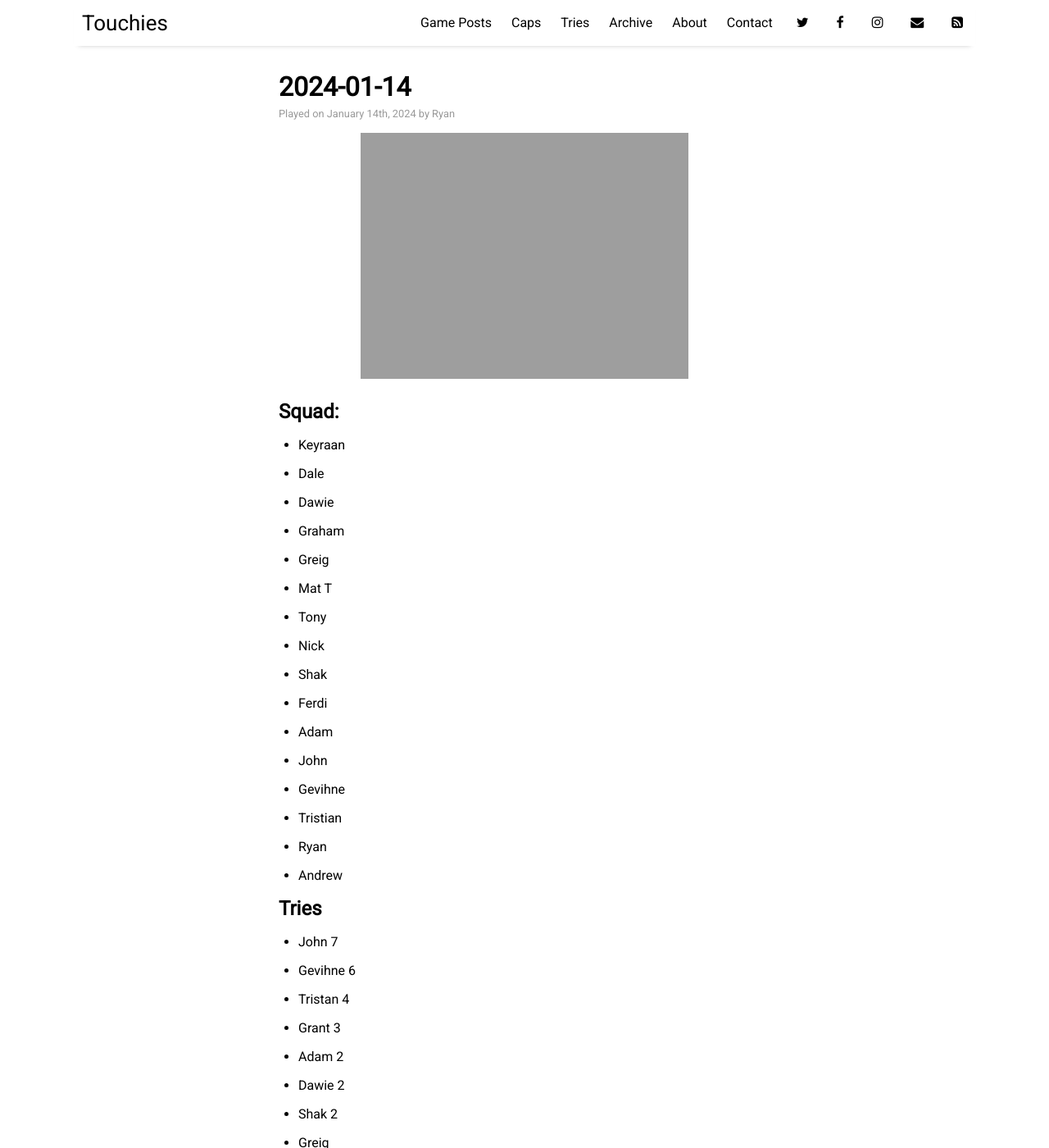
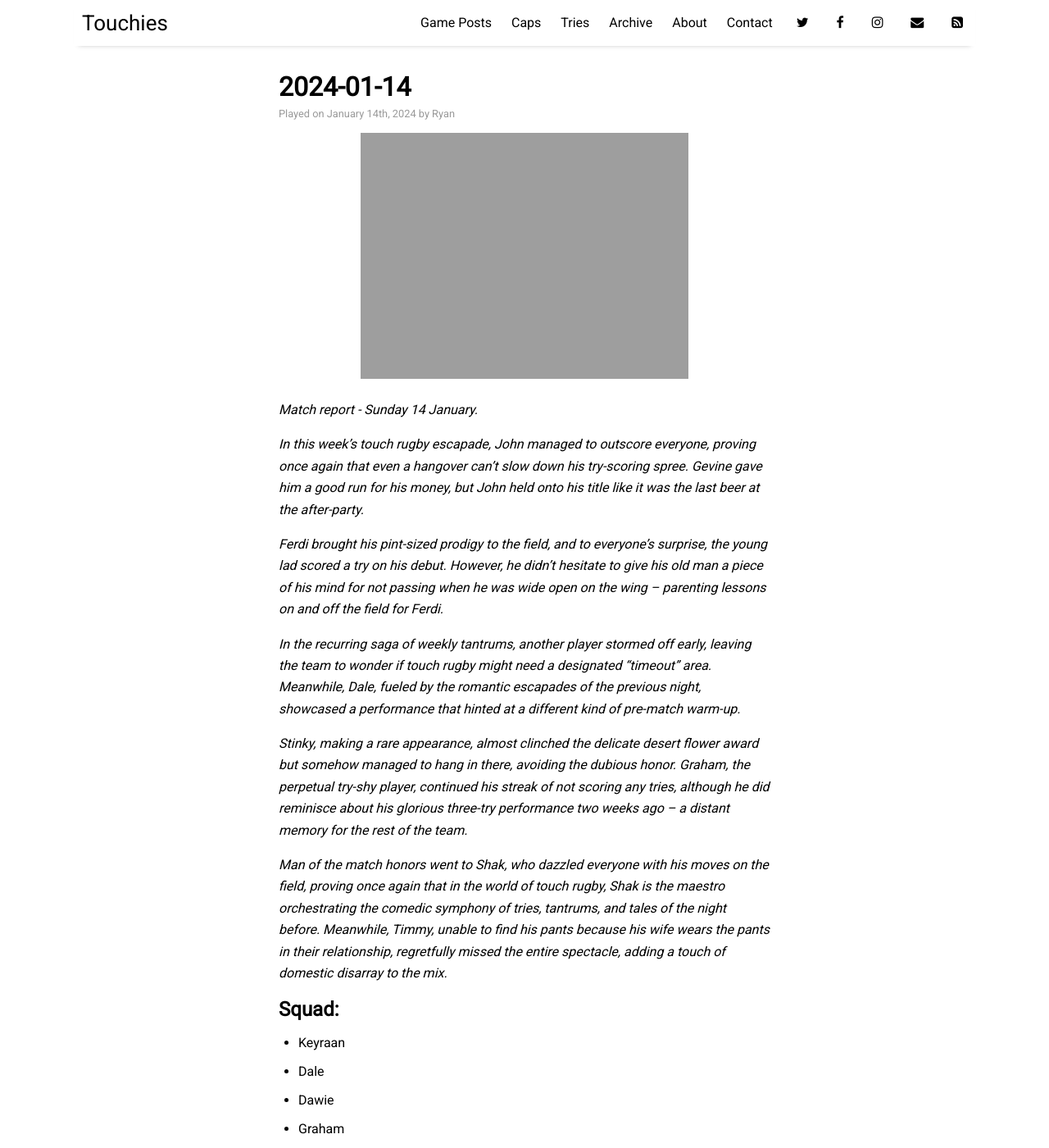
Before and after one commit to sundayrugby/sundayrugby.github.io, a Jekyll site: the page built from _posts/2024-01-14-CB.md, in a window 1280 px wide and 1400 px high. Shown: the whole window at 82% size. Built offline with Jekyll 4.4.1, drawn with Linux system fonts in a browser that asks for light colours; nearby versions of some CDN libraries.

Commit message:
Update 2024-01-14-CB.md

```diff
--- a/_posts/2024-01-14-CB.md
+++ b/_posts/2024-01-14-CB.md
@@ -6,6 +6,25 @@ categories: games
 tags: [sample]
 image: 2024_01_14.jpg
 ---
+
+<em>
+Match report - Sunday 14 January.
+
+<em>
+In this week's touch rugby escapade, John managed to outscore everyone, proving once again that even a hangover can't slow down his try-scoring spree. Gevine gave him a good run for his money, but John held onto his title like it was the last beer at the after-party.
+
+<em>
+Ferdi brought his pint-sized prodigy to the field, and to everyone's surprise, the young lad scored a try on his debut. However, he didn't hesitate to give his old man a piece of his mind for not passing when he was wide open on the wing – parenting lessons on and off the field for Ferdi.
+
+<em>
+In the recurring saga of weekly tantrums, another player stormed off early, leaving the team to wonder if touch rugby might need a designated "timeout" area. Meanwhile, Dale, fueled by the romantic escapades of the previous night, showcased a performance that hinted at a different kind of pre-match warm-up.
+
+<em>
+Stinky, making a rare appearance, almost clinched the delicate desert flower award but somehow managed to hang in there, avoiding the dubious honor. Graham, the perpetual try-shy player, continued his streak of not scoring any tries, although he did reminisce about his glorious three-try performance two weeks ago – a distant memory for the rest of the team.
+
+<em>
+Man of the match honors went to Shak, who dazzled everyone with his moves on the field, proving once again that in the world of touch rugby, Shak is the maestro orchestrating the comedic symphony of tries, tantrums, and tales of the night before. Meanwhile, Timmy, unable to find his pants because his wife wears the pants in their relationship, regretfully missed the entire spectacle, adding a touch of domestic disarray to the mix.
+
 
 ## Squad:
 
```
